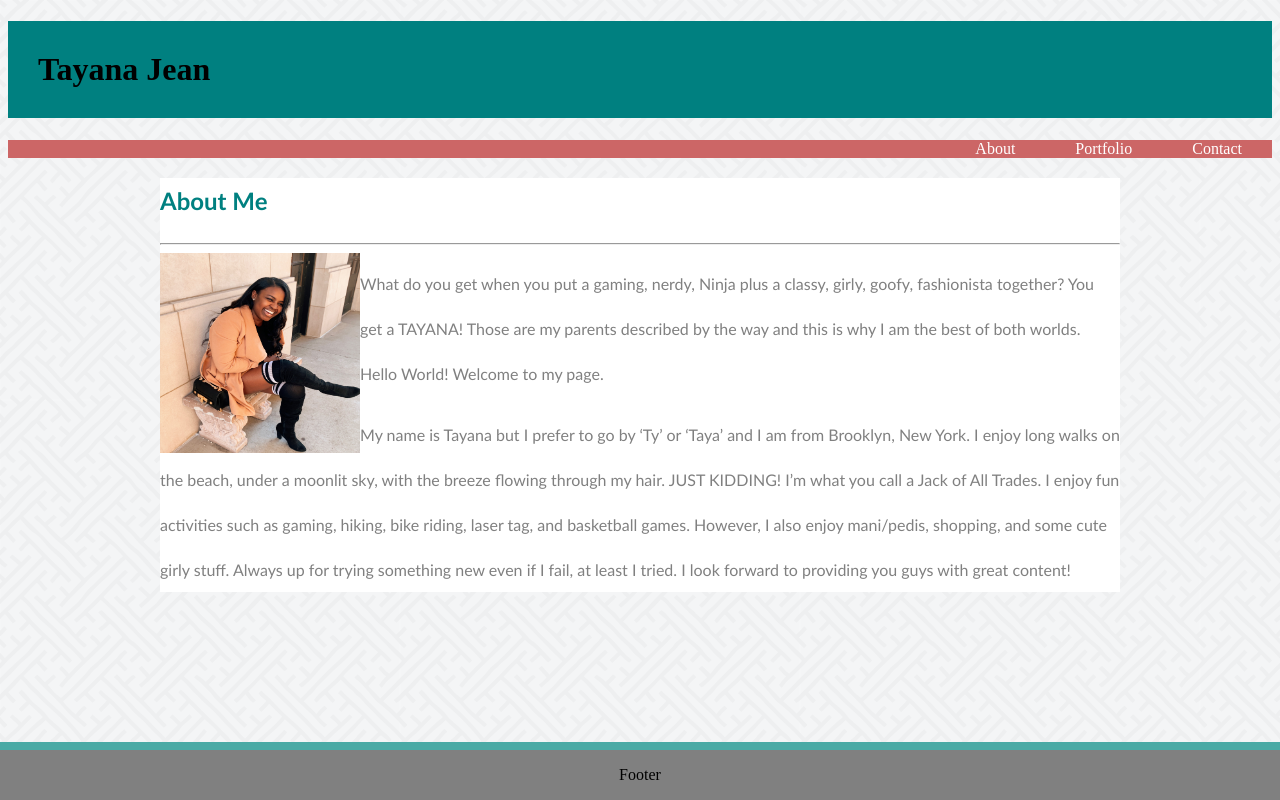
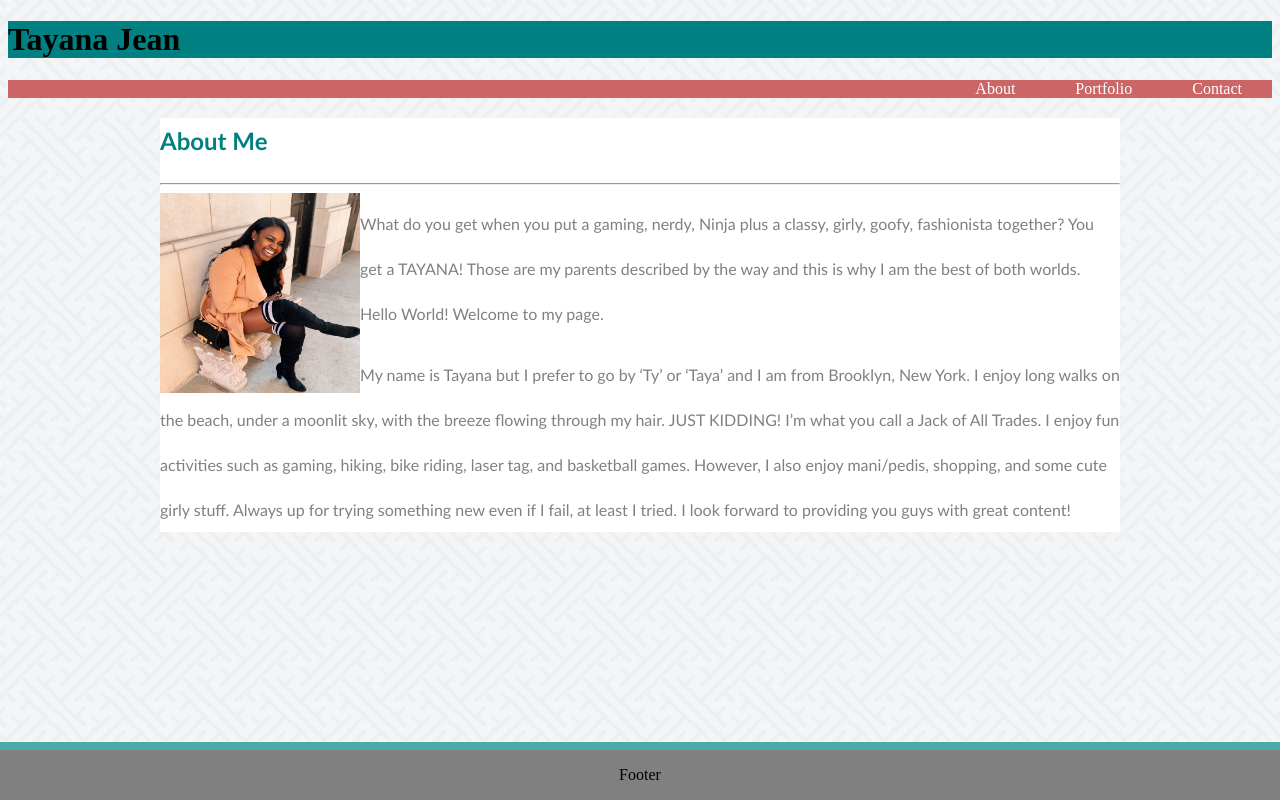
Before and after one commit to Tayaj718/Basic-Portfolio-Wk-1, a plain HTML site: page index.html in a window 1280 px wide. Drawn offline with Linux system fonts and the light colour scheme.

Commit message:
messing with nav bar

```diff
--- a/index.html
+++ b/index.html
@@ -10,11 +10,13 @@
     </head>
     <body>
       <h1 class="header">Tayana Jean</h1>
+    <nav>
       <ul>
         <li><a href="Contact">Contact</a></li>
         <li><a href="Portfolio">Portfolio</a></li>
         <li><a href="About">About</a></li>
         </ul>
+    </nav>
 
       <div class="main">
       <h2 class= "about">About Me</h2>
--- a/style.css
+++ b/style.css
@@ -39,6 +39,7 @@ ul {
     padding: 0;
     overflow: hidden;
     background-color: #cc6666;
+
 }
 
 li {
@@ -58,9 +59,14 @@ li a:hover {
 background-color: #111;
 }
 
+nav {
+   margin: 0;
+   overflow: hidden;
+   text-align: center;
+
+}
 .header {
     background-color: teal;
-    padding: 30px;
 
 }
 
```
